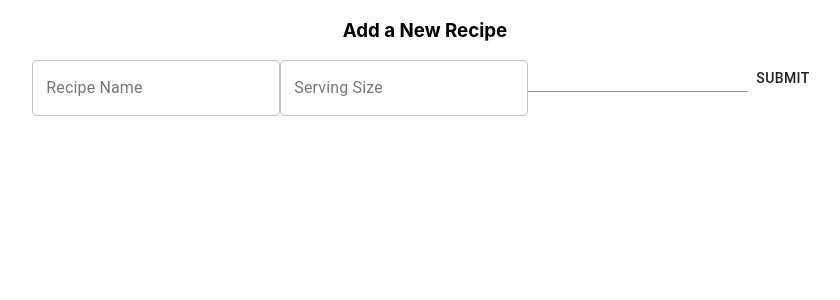
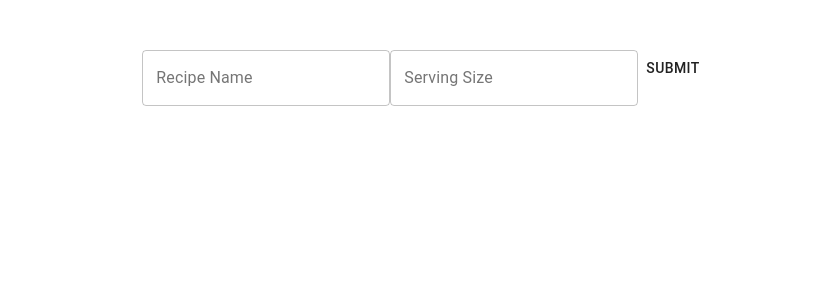
Before and after one commit to elim04/recipe-app, a React (Create React App) app: page /newrecipe in a window 1280 px wide. Shown: the top 300 px of the page, without its empty margins (215-1055 px from the left). Built offline with nearby package versions, Linux system fonts and the light colour scheme.

Commit message:
remove old form

```diff
--- a/src/components/NewRecipe/NewRecipe.tsx
+++ b/src/components/NewRecipe/NewRecipe.tsx
@@ -1,7 +1,6 @@
 import { Recipe } from "../../recipe.model";
 
-import { makeStyles } from "@material-ui/core";
-import { TextField, Button } from "@material-ui/core";
+import Form from "./Form";
 
 type NewRecipeProps = {
   onAddRecipe: (recipe: Recipe) => void;
@@ -12,18 +11,9 @@ const NewRecipe: React.FC<NewRecipeProps> = ({ onAddRecipe }) => {
     event.preventDefault();
   };
   return (
-    <form onSubmit={recipeSubmitHandler}>
-      <h3>Add a New Recipe</h3>
-      <TextField id="outlined-basic" label="Recipe Name" variant="outlined" />
-      <TextField
-        id="outlined-basic"
-        label="Serving Size"
-        type="number"
-        variant="outlined"
-      />
-      <TextField id="outlined-basic" label="" />
-      <Button>Submit</Button>
-    </form>
+    <div>
+      <Form />
+    </div>
   );
 };
 
```
